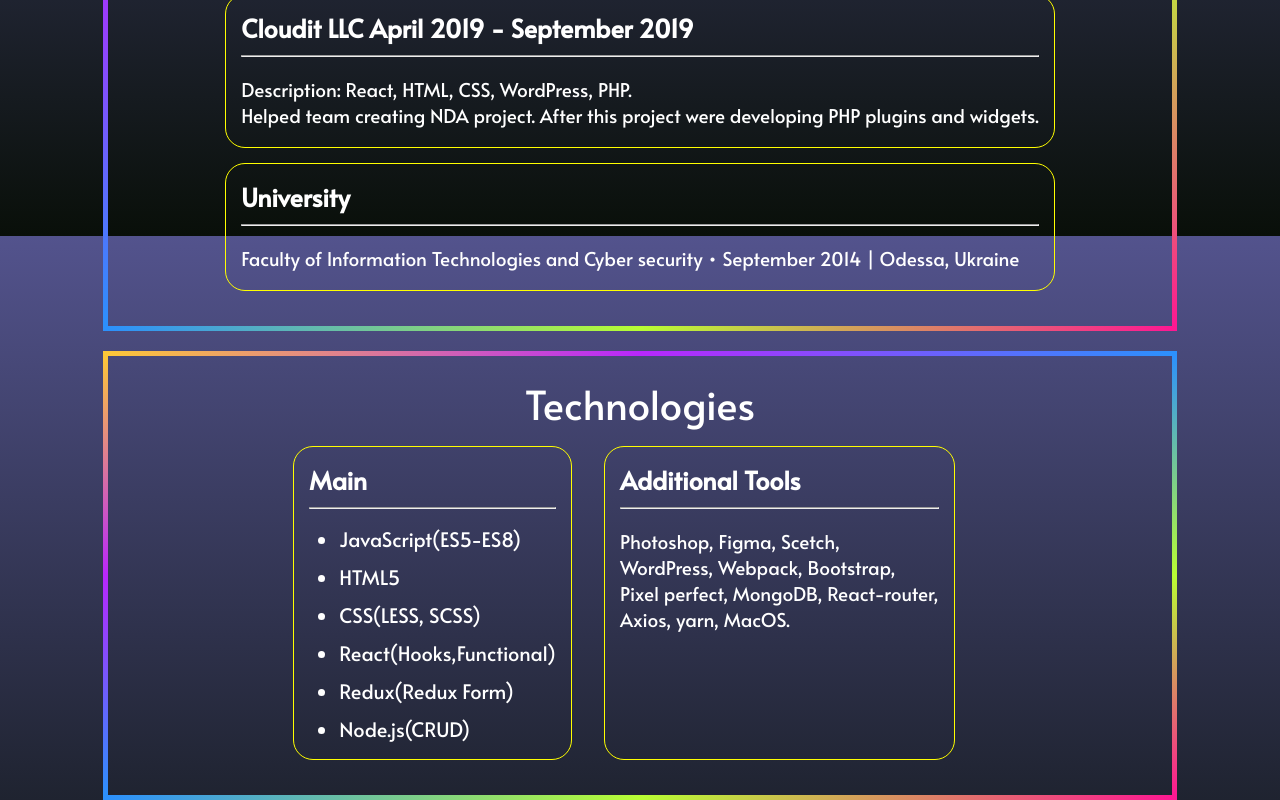
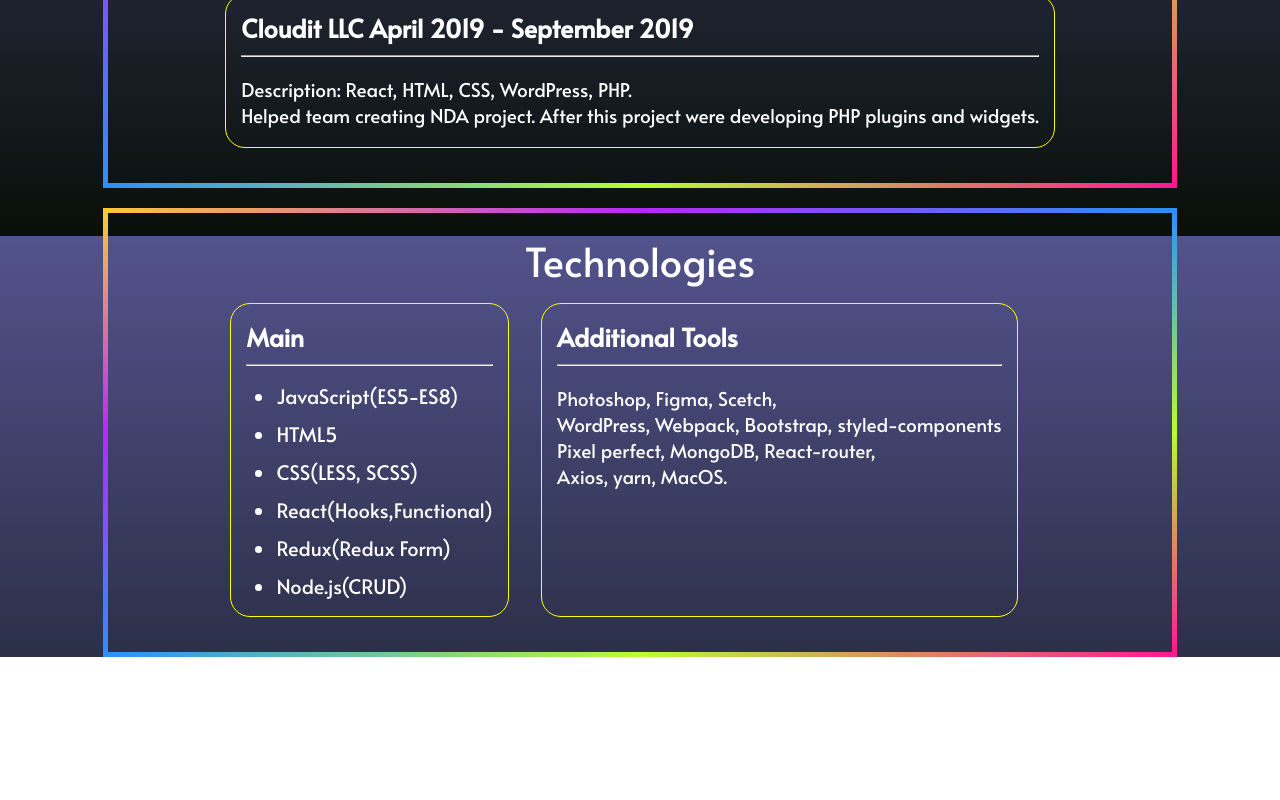
Before and after one commit to vito666/react-portfolio, a React (Create React App) app: page /Work in a window 1280 px wide. Shown: the part 564-1364 px from the top of the page. After the commit the page ends 1221 px from the top, so only its background shows below. Built offline with nearby package versions, Linux system fonts and the light colour scheme.

Commit message:
added Resume folder and file, fixed links in Contacts.jsx

```diff
--- a/package.json
+++ b/package.json
@@ -31,5 +31,6 @@
       "last 1 firefox version",
       "last 1 safari version"
     ]
-  }
+  },
+  "homepage": "http://vito666.github.io/react-portfolio"
 }
--- a/src/Components/Contacts.jsx
+++ b/src/Components/Contacts.jsx
@@ -1,5 +1,6 @@
 import React from "react";
 import styled from "styled-components";
+import Resume from "../Resume/artem_konstantinov_resume_front_end.pdf";
 
 function Contacts() {
   return (
@@ -8,16 +9,31 @@ function Contacts() {
       <section>
         <div className="container">
           <p>
-            <a href="mailto:artem.konst6@gmail.com">
+            <a
+              rel="noopener noreferrer"
+              target="_blank"
+              href="mailto:artem.konst6@gmail.com"
+            >
               Email: artem.konst6@gmail.com
             </a>
             <br /> <br />
-            <a href="https://www.linkedin.com/in/artem-konstantinov-57437a172/">
+            <a
+              rel="noopener noreferrer"
+              target="_blank"
+              href="https://www.linkedin.com/in/artem-konstantinov-57437a172/"
+            >
               LinkedIn
             </a>
             <br /> <br />
-            <a href="https://github.com/vito666">Github</a> <br /> <br />
-            <a download href="img/Resume_Artem_Konstantinov(Frontend).pdf">
+            <a
+              rel="noopener noreferrer"
+              target="_blank"
+              href="https://github.com/vito666"
+            >
+              Github
+            </a>{" "}
+            <br /> <br />
+            <a download href={Resume}>
               Download my resume
             </a>
           </p>
--- a/src/Components/Work.jsx
+++ b/src/Components/Work.jsx
@@ -35,14 +35,6 @@ function Work() {
               <br />
             </p>
           </div>
-          <div className="container">
-            <h4>University</h4>
-            <hr />
-            <p>
-              Faculty of Information Technologies and Cyber security • September
-              2014 | Odessa, Ukraine
-            </p>
-          </div>
         </section>
       </Wrapper>
 
@@ -67,8 +59,8 @@ function Work() {
             <hr />
             <p>
               Photoshop, Figma, Scetch,
-              <br /> WordPress, Webpack, Bootstrap, <br /> Pixel perfect,
-              MongoDB, React-router,
+              <br /> WordPress, Webpack, Bootstrap, styled-components <br />
+              Pixel perfect, MongoDB, React-router,
               <br /> Axios, yarn, MacOS.
             </p>
           </div>
```
Also changed, not shown: 1 other file (tests, documents, lock files or other folders).
